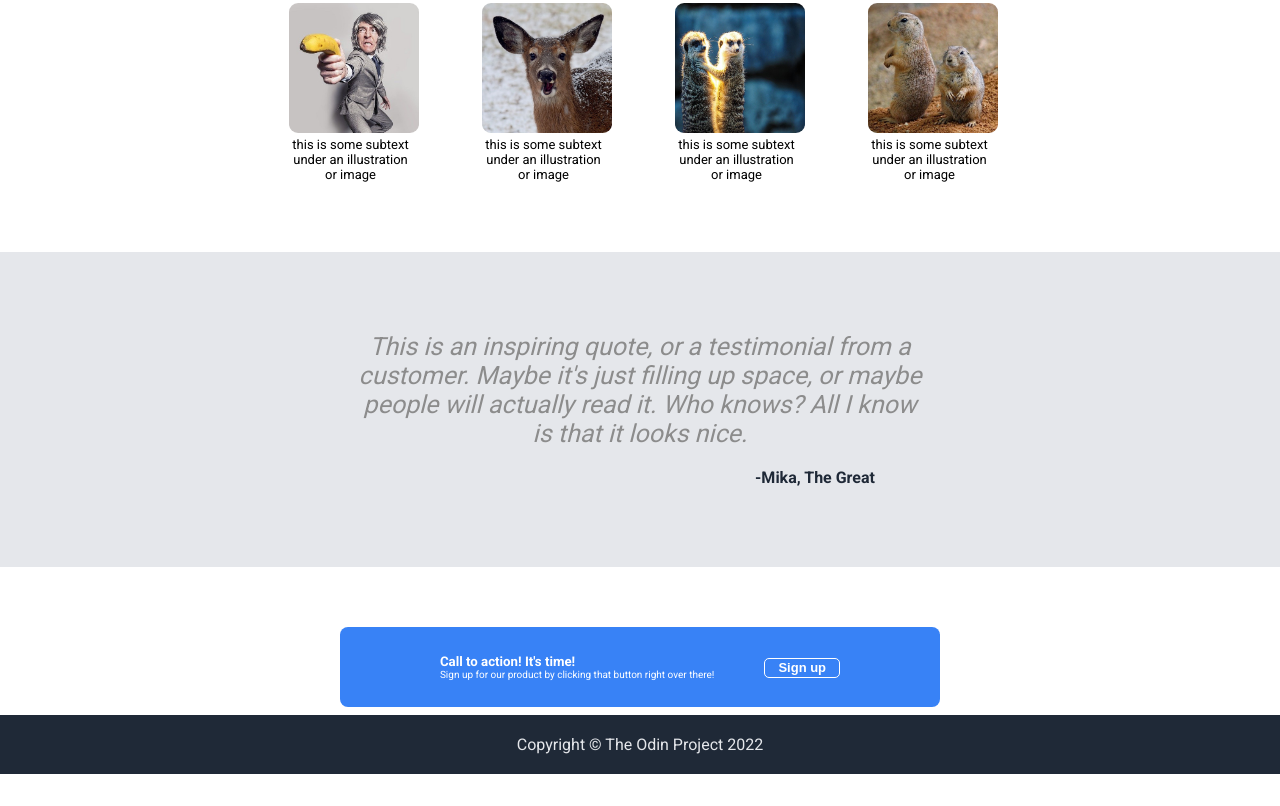
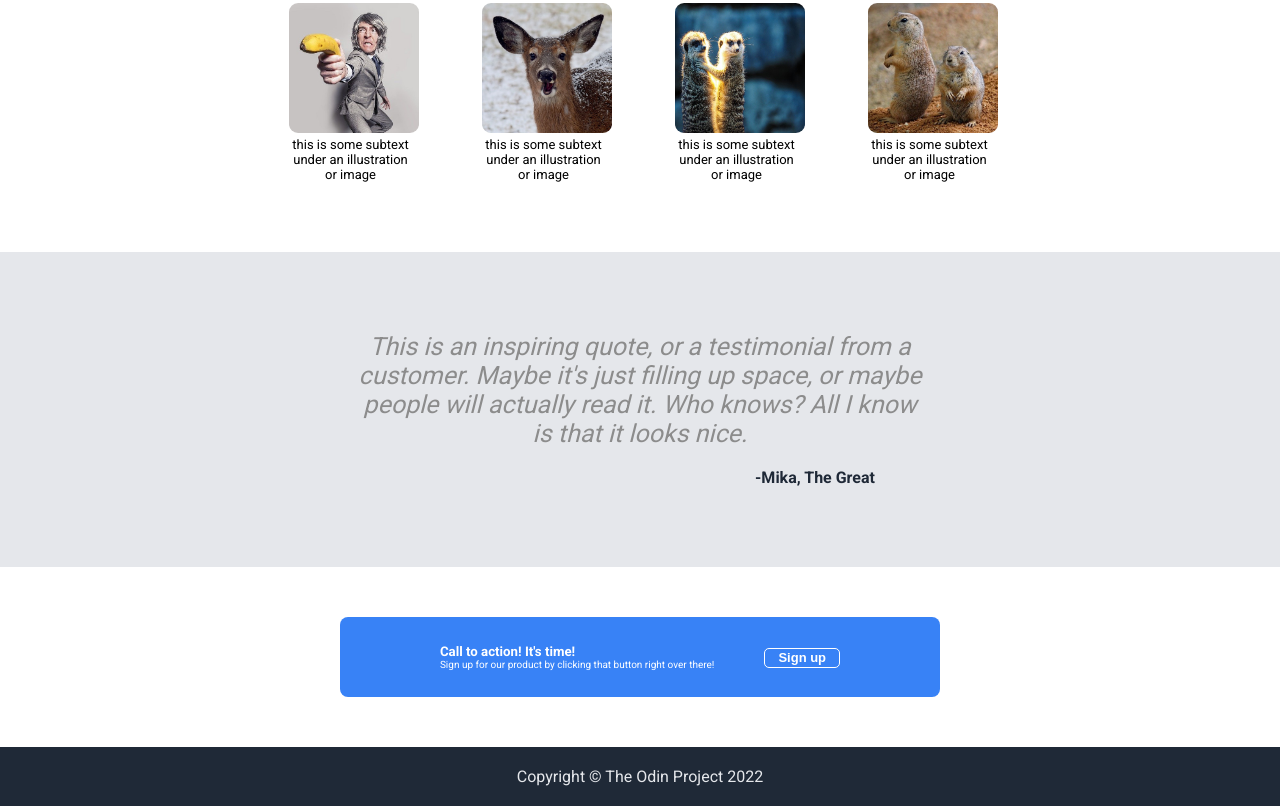
Before and after one commit to NeedleKO/Odin-Project-HTML-CSS-Landing-page, a plain HTML site: page index.html in a window 1280 px wide. Shown: the part 383-1189 px from the top of the page. Before the commit the page ends 1157 px from the top, so only its background shows below. Drawn offline with Linux system fonts and the light colour scheme.

```diff
--- a/styles.css
+++ b/styles.css
@@ -102,6 +102,7 @@ footer {
     padding: 20px;
 
 
+
 }
 
 .title {
@@ -165,6 +166,7 @@ section {
     background-color: #3882F6;
     height: 80px;
 
+
     width: 600px;
 
 }
@@ -173,9 +175,9 @@ section {
     display: flex;
     justify-content: center;
     align-items: center;
-    margin-top: 45px;
+
     color: white;
-    margin-top: 60px;
+    padding: 50px;
 
 
 
```
